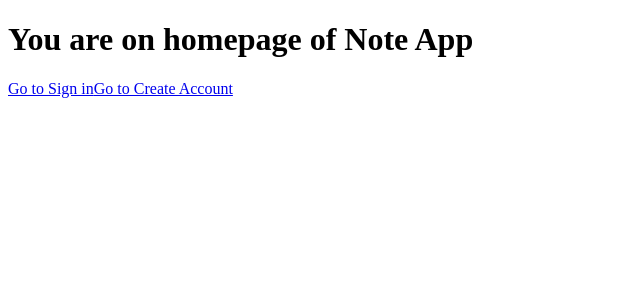
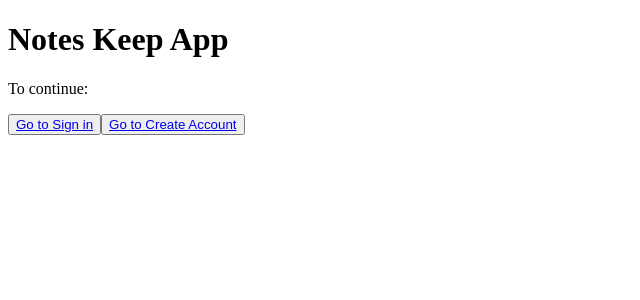
Before and after one commit to KaterynaMatvjejeva/google-keep-clone, a React (Create React App) app: page / in a window 1280 px wide. Shown: the top 300 px of the page, without its empty margins (0-640 px from the left). Built offline with nearby package versions, Linux system fonts and the light colour scheme; no server answers.

Commit message:
Fix redirections and titles

```diff
--- a/src/App.js
+++ b/src/App.js
@@ -7,23 +7,25 @@ const { FB } = initialState
 
 function App () {
   const [state, dispatch] = useReducer(appReducer, initialState)
+
   useEffect(() => {
     FB.setAuthEventLisener(async firebaseUser => {
-      if (firebaseUser){
+      if (firebaseUser) {
         dispatch({
           type: APP_ACTIONS.USER_AUTHORIZED,
           payload: FB.getCurrentUser()
         })
+
         const notes = await FB.getAllNotes()
         dispatch({
           type: APP_ACTIONS.SET_NOTES,
           payload: notes
         })
-      return
-      }
+      } else {
         dispatch({
           type: APP_ACTIONS.USER_LOGED_OUT
         })
+      }
     })
   }, [])
 
--- a/src/Routes/Home/Home.jsx
+++ b/src/Routes/Home/Home.jsx
@@ -8,17 +8,19 @@ const Home = () => {
   if (!userAuthorized) {
     return (
       <div>
-        <h1>You are on homepage of Note App</h1>
-        <Link to='/sign_in'>Go to Sign in</Link>
-        <Link to='/sign_up'>Go to Create Account</Link>
+        <h1>Notes Keep App</h1>
+        <p>To continue:</p>
+        <button><Link to='/sign_in'>Go to Sign in</Link></button>
+        <button><Link to='/sign_up'>Go to Create Account</Link></button>
       </div>
     )
   }
   return (
     <div>
-      <Link to='/notes'>Go to your notes</Link>
+      <h1>Notes Keep App</h1>
+      <button><Link to='/notes'>Go to your notes</Link></button>
+      <button onClick={() => FB.signOut()}>Sign-out</button>
       <p>Welcome {email}! You are now signed-in!</p>
-      <button onClick={() => FB.signOut()}>Sign-out</button>
     </div>
   )
 }
--- a/src/Routes/Notes/Notes.jsx
+++ b/src/Routes/Notes/Notes.jsx
@@ -1,8 +1,9 @@
 import React, { useContext, useState } from 'react'
-import { Redirect } from '@reach/router'
+import { Link } from '@reach/router'
 import AppContext from '../../AppContext'
 import { APP_ACTIONS } from '../../appReducer'
 import Popup from '../../library/components/Popup'
+import Home from '../Home'
 
 export default function Notes (props) {
   const [{ notes, userAuthorized, FB }, dispatch] = useContext(AppContext)
@@ -56,12 +57,15 @@ export default function Notes (props) {
     ))
 
   if (!userAuthorized) {
-    return <Redirect to="/sign_in" noThrow/>
+    return <Home />
   }
 
   return (
     <>
+      <h1>Your notes</h1>
       <button onClick={createButtonCb}>Create note</button>
+      <button><Link to='/'>Go Back to Homepage</Link></button>
+      <button onClick={() => FB.signOut()}>Sign-out</button>
       {!notesIds.length
         ? <div>You do not have any notes</div>
         : <NotesList />}
--- a/src/Routes/SignIn/SignIn.jsx
+++ b/src/Routes/SignIn/SignIn.jsx
@@ -1,13 +1,19 @@
 import React, { useContext } from 'react'
 import StyledFirebaseAuth from 'react-firebaseui/StyledFirebaseAuth'
+import { Redirect } from '@reach/router'
 import AppContext from '../../AppContext'
 
 export default function SignIn (props) {
-  const [{ FB }] = useContext(AppContext)
+  const [{ userAuthorized, FB }] = useContext(AppContext)
+
+  if (userAuthorized) {
+    return (<Redirect to="/notes" noThrow/>)
+  }
+
   return (
     <div>
       <p>Please sign-in:</p>
-      <StyledFirebaseAuth uiConfig={FB.uiConfig} firebaseAuth={FB.auth()}/>
+      <StyledFirebaseAuth uiConfig={FB.uiConfig} firebaseAuth={ FB.auth() }/>
     </div>
   )
 }
--- a/src/Routes/SignUp/SignUp.jsx
+++ b/src/Routes/SignUp/SignUp.jsx
@@ -3,7 +3,7 @@ import { Redirect } from '@reach/router'
 import AppContext from '../../AppContext'
 
 export default function SignUp (props) {
-  const [{ userAuthorized, emeil, FB }] = useContext(AppContext)
+  const [{ userAuthorized, FB }] = useContext(AppContext)
   const [error, setError] = useState(false)
   const email = createRef()
   const passwordOne = createRef()
@@ -19,6 +19,8 @@ export default function SignUp (props) {
 
   const onSubmitHandler = e => {
     e.preventDefault()
+    setError(null)
+
     if (isValid()) {
       try {
         setError(false)
@@ -34,7 +36,7 @@ export default function SignUp (props) {
         }
       }
     } else {
-      setError('Check your data')
+      setError('Check is your data correct')
     }
   }
 
--- a/src/firebase/index.js
+++ b/src/firebase/index.js
@@ -7,8 +7,7 @@ export default class FireBase {
       signInSuccessUrl: '/',
       signInOptions: [
         firebase.auth.EmailAuthProvider.EMAIL_PASSWORD_SIGN_IN_METHOD,
-        firebase.auth.GoogleAuthProvider.PROVIDER_ID,
-        firebase.auth.FacebookAuthProvider.PROVIDER_ID
+        firebase.auth.GoogleAuthProvider.PROVIDER_ID
       ]
     }
   }
@@ -40,18 +39,15 @@ export default class FireBase {
 
   updateNote (note) {
     const noteId = Object.keys(note)[0]
-    if(this.uid) firebase.firestore().collection(this.uid).doc(noteId).set({ ...note[noteId], noteId }, {merge: true})
+    firebase.firestore().collection(this.uid).doc(noteId).set({ ...note[noteId], noteId }, { merge: true })
   }
 
   deleteNote (noteId) {
-    if(this.uid) firebase.firestore().collection(this.uid).doc(noteId).delete()
+    firebase.firestore().collection(this.uid).doc(noteId).delete()
   }
 
   async getAllNotes () {
-    if(!this.uid) return
     const snapshot = await firebase.firestore().collection(this.uid).get()
-    const res =  snapshot.docs.map(doc => doc.data())
-    console.log('res', res)
-    return res
+    return snapshot.docs.map(doc => doc.data())
   }
 }
```
Lines whose indentation alone changed are shown as unchanged.
